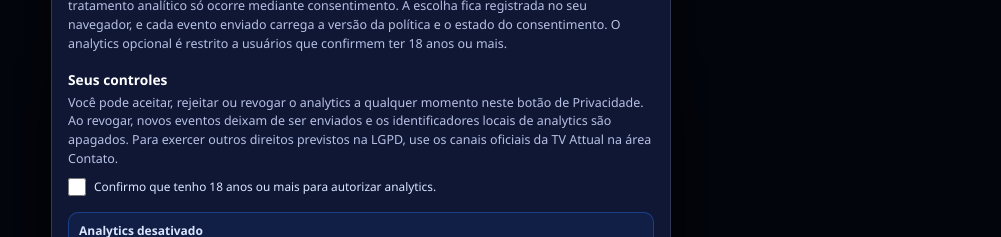
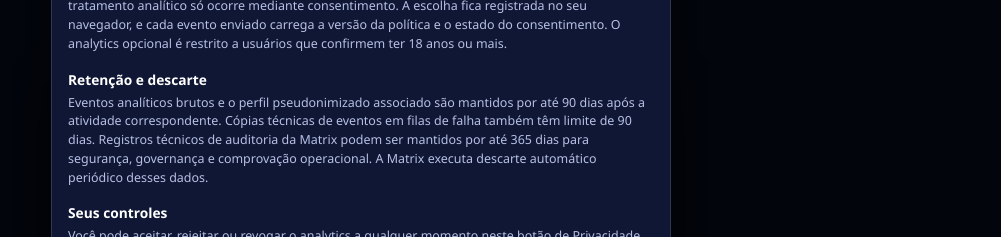
Before and after one commit to Grupo-Lira-de-Comunicacao/tv-attual-app, a React (Vite) app: page / in a window 1280 px wide. Both pictures are taken after a click on the button "Privacidade". Shown: the part 458-695 px from the top of the page, without its empty margins (279-1280 px from the left). Built offline with nearby package versions, Linux system fonts and the light colour scheme; no server answers.

Commit message:
Disclose Matrix analytics retention windows

```diff
--- a/src/components/PrivacyConsent.jsx
+++ b/src/components/PrivacyConsent.jsx
@@ -121,6 +121,14 @@ export default function PrivacyConsent({ onAnalyticsGranted }) {
               é restrito a usuários que confirmem ter 18 anos ou mais.
             </p>
 
+            <h3>Retenção e descarte</h3>
+            <p>
+              Eventos analíticos brutos e o perfil pseudonimizado associado são mantidos por até 90 dias após a
+              atividade correspondente. Cópias técnicas de eventos em filas de falha também têm limite de 90 dias.
+              Registros técnicos de auditoria da Matrix podem ser mantidos por até 365 dias para segurança,
+              governança e comprovação operacional. A Matrix executa descarte automático periódico desses dados.
+            </p>
+
             <h3>Seus controles</h3>
             <p>
               Você pode aceitar, rejeitar ou revogar o analytics a qualquer momento neste botão de Privacidade.
```
